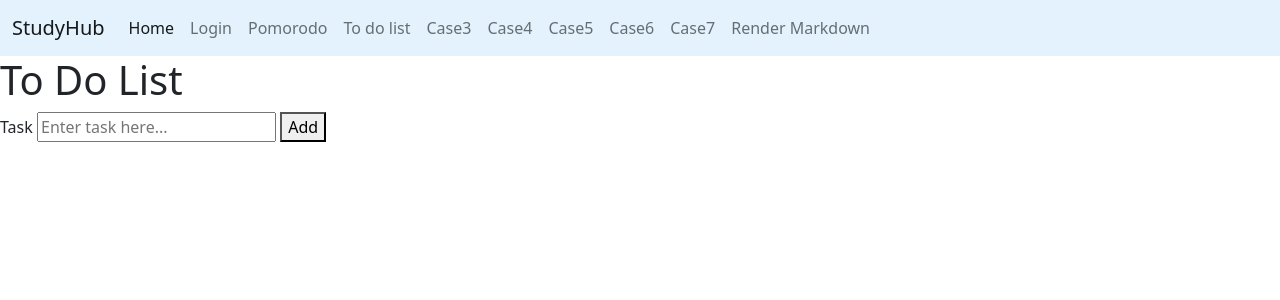
After one commit to emthangtrung/milestone2-team6, a Flask app: page /todolist in a window 1280 px wide. The commit adds this page. Shown: the top 300 px of the page. Run offline with Flask 2, Linux system fonts and the light colour scheme.

Commit message:
pomorodo

```diff
--- a/myapp/routes.py
+++ b/myapp/routes.py
@@ -1,4 +1,5 @@
 
+from flask.templating import render_template_string
 from myapp import myapp_obj
 from myapp.forms import LoginForm
 from flask import render_template
@@ -30,3 +31,8 @@ Markdown(myapp_obj)
 def renderFlashCard():
     mkd_text = renderMarkdown()
     return render_template("renderFlashCard.html", mkd_text=mkd_text)
+
+@myapp_obj.route("/todolist")
+def timer():
+
+    return render_template("todolist.html")
--- a/myapp/templates/base.html
+++ b/myapp/templates/base.html
@@ -5,7 +5,7 @@
     <meta charset="UTF-8">
     <meta http-equiv="X-UA-Compatible" content="IE=edge">
     <meta name="viewport" content="width=device-width, initial-scale=1.0">
-    <title>Mile Stone 2</title>
+    <title>StudyHub</title>
     <!-- CSS only -->
     <link href="https://cdn.jsdelivr.net/npm/bootstrap@5.1.3/dist/css/bootstrap.min.css" rel="stylesheet"
         integrity="sha384-1BmE4kWBq78iYhFldvKuhfTAU6auU8tT94WrHftjDbrCEXSU1oBoqyl2QvZ6jIW3" crossorigin="anonymous">
--- /dev/null
+++ b/myapp/templates/todolist.html
@@ -0,0 +1,13 @@
+{% extends 'base.html' %}
+{% block content %}
+<h1>To Do List</h1>
+<form action="">
+    <div>
+        <label for="title">Task</label>
+        <input type="text" name="title" placeholder="Enter task here...">
+        <button type="submit">Add</button>
+    </div>
+</form>
+
+
+{% endblock %}
```
